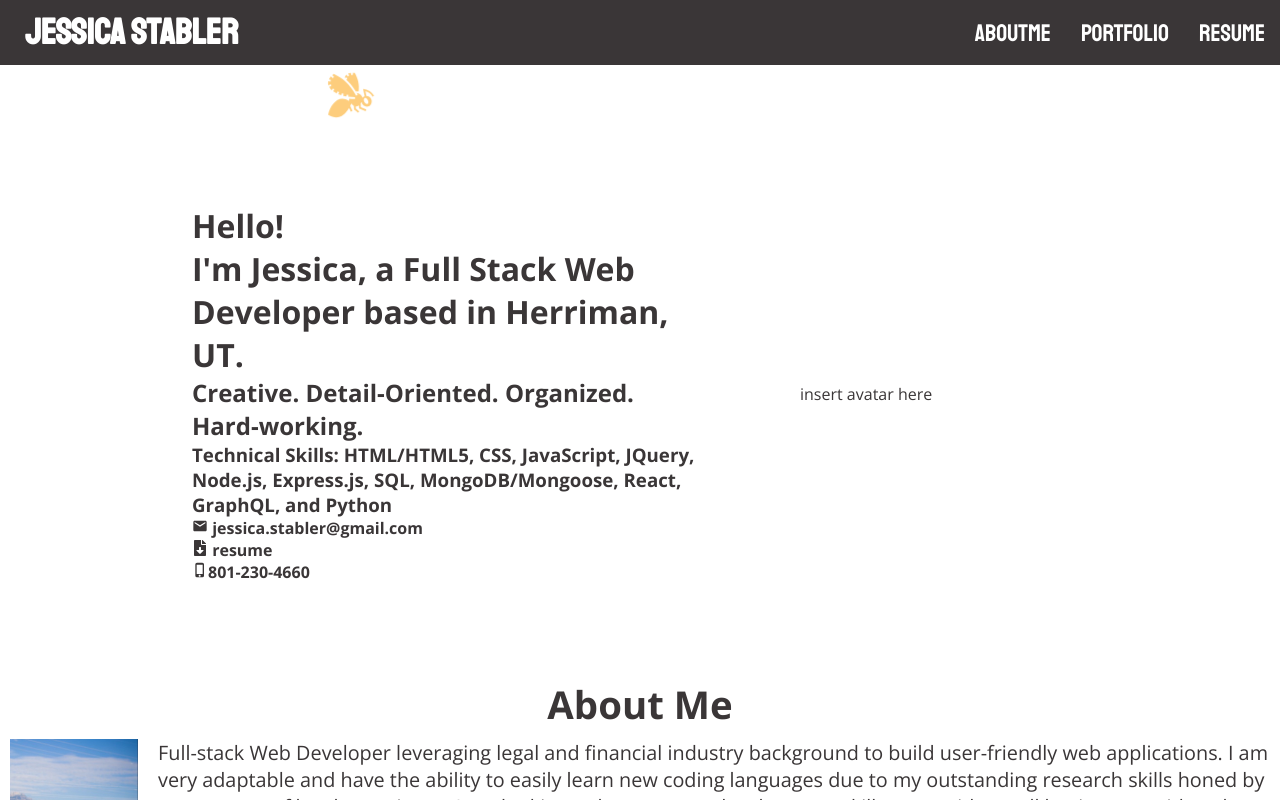
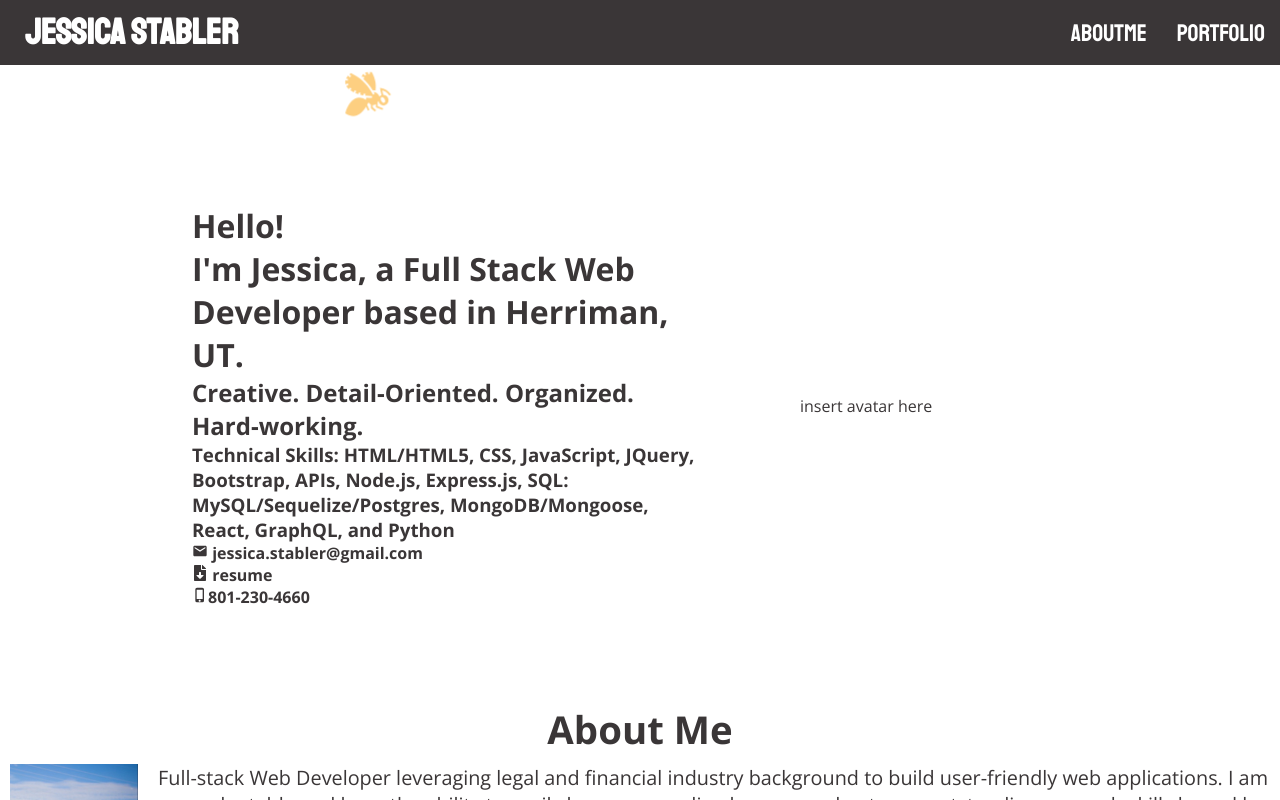
Before and after one commit to jstable1/freelance-portfolio, a React (Create React App) app: page / in a window 1280 px wide. Shown: the top 800 px of the page. Built offline with nearby package versions, Linux system fonts and the light colour scheme.

Commit message:
deleted resume component

```diff
--- a/src/App.js
+++ b/src/App.js
@@ -4,7 +4,6 @@ import SplashPage from './components/SplashPage';
 import Footer from './components/Footer';
 import Portfolio from './components/Portfolio';
 import AboutMe from './components/AboutMe';
-import Resume from './components/Resume';
 
 const App = () => {;
 
@@ -14,7 +13,6 @@ const App = () => {;
         <SplashPage/>
         <AboutMe/>
         <Portfolio/>
-        <Resume/>
         <Footer/>
     </div>
   );
--- a/src/components/Navigation/index.js
+++ b/src/components/Navigation/index.js
@@ -7,7 +7,6 @@ const Navigation = () => {
       <li className='headerNav'>
         <a href="#about-me">AboutMe</a>
         <a href="#work">Portfolio</a>
-        <a href="#resume">Resume</a>
       </li>
     </ul>
   );
--- a/src/components/Resume/index.js
+++ /dev/null
@@ -1,38 +0,0 @@
-import React from "react";
-import MyResume from "../../assets/resume.pdf";
-
-const Resume = () => {
-
-    return (
-        <section id="resume" className="resume">
-            <h1>Download my <a href={MyResume}>resume</a></h1>
-            <div className="resumeProficiencies">
-                <div>
-                    <h2>Front-end Proficiencies</h2>
-                    <ul>
-                        <li>HTML/HTML5</li>
-                        <li>CSS</li>
-                        <li>JavaScript</li>
-                        <li>JQuery</li>
-                        <li>React</li>
-                        <li>Bootstrap</li>
-                    </ul>
-                </div>
-                <div>
-                    <h2>Back-end Proficiencies</h2>
-                    <ul>
-                        <li>APIs</li>
-                        <li>Node.js</li>
-                        <li>Express.js</li>
-                        <li>SQL: MySQL/Sequelize</li>
-                        <li>MongoDB/Mongoose</li>
-                        <li>GraphQL</li>
-                        <li>Python</li>
-                    </ul>
-                </div>
-            </div>
-        </section>
-    );
-}
-
-export default Resume;
--- a/src/components/SplashPage/index.js
+++ b/src/components/SplashPage/index.js
@@ -37,7 +37,7 @@ class SplashPage extends Component {
                     <h1>{changingText}!</h1>
                     <h1>I'm Jessica, a Full Stack Web Developer based in Herriman, UT.</h1>
                     <h2>Creative. Detail-Oriented. Organized. Hard-working.</h2>
-                    <h3>Technical Skills: HTML/HTML5, CSS, JavaScript, JQuery, Node.js, Express.js, SQL, MongoDB/Mongoose, React, GraphQL, and Python</h3>
+                    <h3>Technical Skills: HTML/HTML5, CSS, JavaScript, JQuery, Bootstrap, APIs, Node.js, Express.js, SQL: MySQL/Sequelize/Postgres, MongoDB/Mongoose, React, GraphQL, and Python</h3>
                     <h4>
                         <MdEmail/> <a href="mailto:jessica.stabler@gmail.com">jessica.stabler@gmail.com</a>
                     </h4>
```
